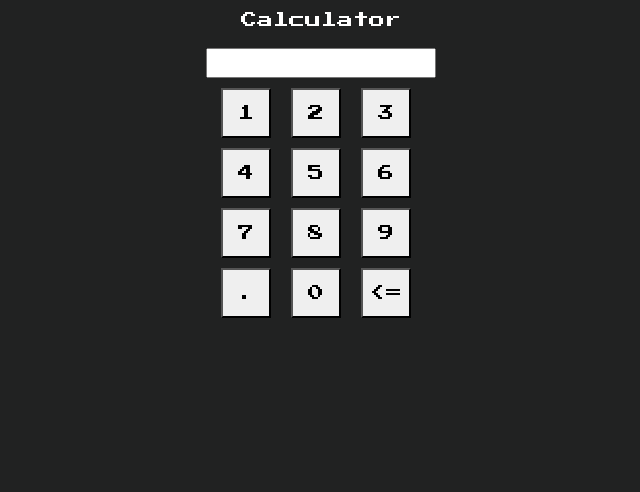
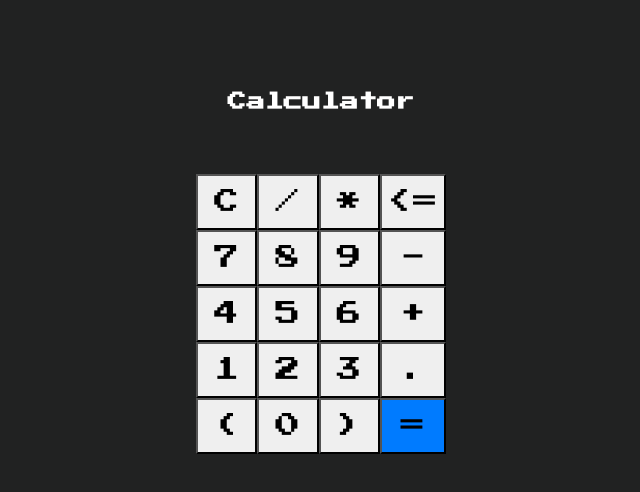
Before and after one commit to AIV420/theterminal, a plain HTML site: page windows/calc.html in a window 1280 px wide. Shown: the whole page, without its empty margins (319-959 px from the left). Drawn offline with Linux system fonts and the light colour scheme.

Commit message:
calculator yesz

```diff
--- a/windows/calc.html
+++ b/windows/calc.html
@@ -8,50 +8,87 @@
     <link href="https://fonts.googleapis.com/css?family=Press+Start+2P" rel="stylesheet">
     <title>Calculator</title>
     <style>
-        .calc_btn {
+        .container {
+            max-width: 250px;
+            margin: 10vh auto 0 auto;
+        }
+        #display {
+            text-align: right;
+            padding-top: 7px;
             height: 50px;
-            width: 50px;
+            line-height: 25px;
+            font-size: 25px;
+            max-width: 250px;
+            overflow: scroll;
+
         }
-        .calc_body {
-            width: 200px;
+        .buttons {
             display: grid;
-            grid-template-columns: 1fr 1fr 1fr;
-            grid-column-gap: 10px;
-            grid-row-gap: 10px;
-            justify-items: stretch;
-            align-items: stretch;
-            margin-right: auto;
-            margin-left: auto;
+            grid-template-columns: 1fr 1fr 1fr 1fr;
         }
-        .calc_input {
-            display: flex;
-            justify-self: center;
-            margin-bottom: 10px;
-            margin-right: auto;
-            margin-left: auto;
-            width: 230px;
-            outline: none;
+        .button {
+            line-height: 50px;
+            text-align: center;
+            font-size: 25px;
+            cursor: pointer;
         }
     </style>
 </head>
 <body>
-    <div class='uiterminal-full'>
-        <p style="text-align: center;">Calculator</p>
-        <input class="calc_input"></input>
-        <div class="calc_body">
-            <button class="calc_btn">1</button>
-            <button class="calc_btn">2</button>
-            <button class="calc_btn">3</button>
-            <button class="calc_btn">4</button>
-            <button class="calc_btn">5</button>
-            <button class="calc_btn">6</button>
-            <button class="calc_btn">7</button>
-            <button class="calc_btn">8</button>
-            <button class="calc_btn">9</button>
-            <button class="calc_btn">.</button>
-            <button class="calc_btn">0</button>
-            <button class="calc_btn">&lt;=</button>
+    <div class="uiterminal-full">
+    <div class="container">
+        <h3 style="text-align: center;">Calculator</h3>
+        <div id="display"></div>
+        <div class="buttons">
+            <button class="button">C</button>
+            <button class="button">/</button>
+            <button class="button">*</button>
+            <button class="button">&lt;=</button>
+            <button class="button">7</button>
+            <button class="button">8</button>
+            <button class="button">9</button>
+            <button class="button">-</button>
+            <button class="button">4</button>
+            <button class="button">5</button>
+            <button class="button">6</button>
+            <button class="button">+</button>
+            <button class="button">1</button>
+            <button class="button">2</button>
+            <button class="button">3</button>
+            <button class="button">.</button>
+            <button class="button">(</button>
+            <button class="button">0</button>
+            <button class="button">)</button>
+            <button id="equal" class="button uibg-primary">=</button>
         </div>
     </div>
+    </div>
+    <script>
+        let display = document.getElementById('display');
+        let buttons = Array.from(document.getElementsByClassName('button'));
+        buttons.map( button => {
+        button.addEventListener('click', (e) => {
+        switch(e.target.innerText){
+            case 'C':
+                display.innerText = '';
+                break;
+            case '=':
+                try{
+                    display.innerText = Function("return " + display.innerText)();
+                } catch {
+                    display.innerText = "Error"
+                }
+                break;
+            case '<=':
+                if (display.innerText){
+                   display.innerText = display.innerText.slice(0, -1);
+                }
+                break;
+            default:
+                display.innerText += e.target.innerText;
+            }
+            });
+        });
+    </script>
 </body>
 </html>
```
